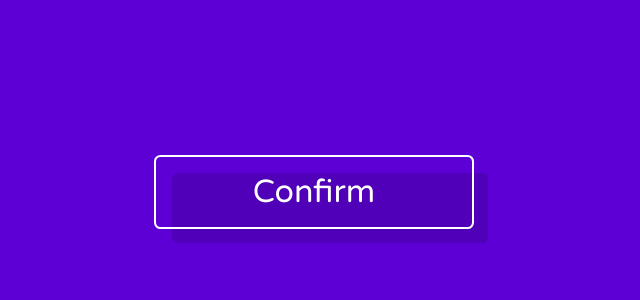
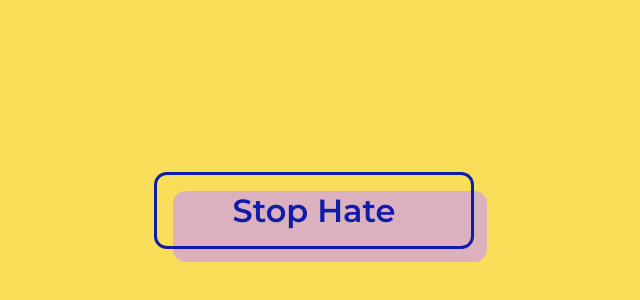
Before and after one commit to sondluu/Button-2021, a plain HTML site: page index.html in a window 1280 px wide. Shown: the part 182-482 px from the top of the page, without its empty margins (326-966 px from the left). Drawn offline with nearby package versions, Linux system fonts and the light colour scheme; a web font is replaced by a local one.

Commit message:
updated color scheme in css

```diff
--- a/css/main.scss
+++ b/css/main.scss
@@ -1,12 +1,14 @@
-@import url('https://fonts.googleapis.com/css2?family=Blinker&family=Varela+Round&display=swap');
+
+@import url('https://fonts.googleapis.com/css2?family=Montserrat:wght@600&display=swap');
 
 body {
-    background: #5D00D6;
+    background: #F9DE5A;
     margin: 0;
     display: grid;
     place-items: center;
-    color: white;
-    font-family: 'Varela Round', sans-serif;
+    color: #0E1CA7; //color of the text at the end
+    font-weight: bold;
+    font-family: 'Montserrat', sans-serif;
     height: 100vh;
 }
 
@@ -14,29 +16,29 @@ body {
 button {
     background: none;
     border: none;
-    color: white;
+    color: #0E1CA7; //color of text at the beginning
     position: relative; //this is important b/c it keeps the below &before position of absolute is relatve to this button default
     padding: .5em 1em;
     // font-weight: bold;
     font-size: 2em;
     text-align: center;
-    border: 2px solid white;
+    border: 3px solid #0E1CA7; //border of the button
     cursor: pointer;
-    border-radius: .2em;
+    border-radius: .4em;
     outline: none;
     width: 10em;
-    font-family: 'Varela Round', sans-serif;;
+    font-family: 'Montserrat', sans-serif;
 
     &:before {
         position: absolute;
         content: '';
-        background: #5000B8;
+        background:  #DBB0BF;
         height: 100%;
         width: 100%;
         top: .5em;
         left: .5em;
         z-index: -1;
-        border-radius: .2em;
+        border-radius: .4em;
     }
 }
 
--- a/index.html
+++ b/index.html
@@ -12,16 +12,16 @@
     <div class="container">
 
         <button>
-            <span class="label">Confirm</span>
+            <span class="label">Stop Hate</span>
             <span class="icon">
 
-            <svg width="44.419" height="36.507" viewBox="0 0 44.419 36.507"><defs><style>.a{fill:none;stroke:#fff;stroke-width:2px;}</style></defs><path class="a" d="M130.682,218.058l14.586,17.462,28.295-34.305" transform="translate(-129.915 -200.579)"/></svg>
+            <svg width="44.419" height="36.507" viewBox="0 0 44.419 36.507"><defs><style>.a{fill:none;stroke:#0E1CA7;stroke-width:3px;}</style></defs><path class="a" d="M130.682,218.058l14.586,17.462,28.295-34.305" transform="translate(-129.915 -200.579)"/></svg>
             </span>
             </span>
 
         </button>
 
-        <p>All set !</p>
+        <p></p>
 
 
 
```
Also changed, not shown: css/main.css, 1 other file.
